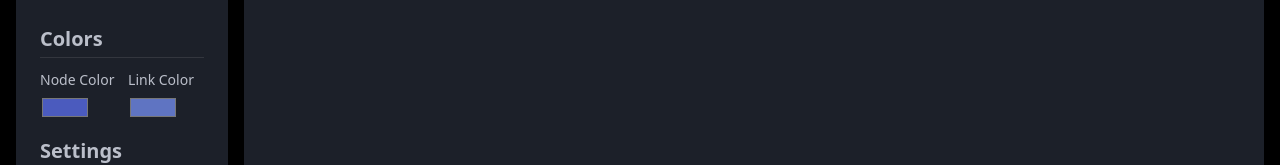
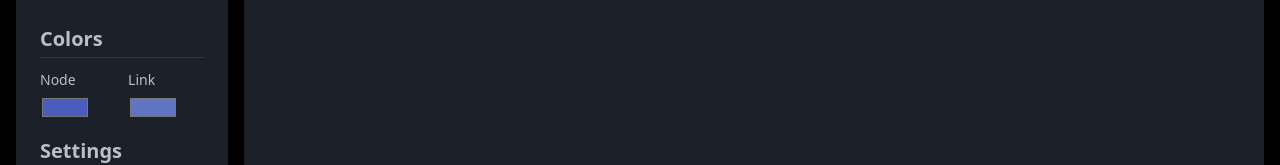
Before and after one commit to shadowrix/react-graph-ts, a React (Vite) app in the folder site/: page / in a window 1280 px wide. Shown: the part 291-456 px from the top of the page. Built offline with nearby package versions, Linux system fonts and the light colour scheme.

Commit message:
Changed colors labels.

```diff
--- a/site/src/App.tsx
+++ b/site/src/App.tsx
@@ -205,7 +205,7 @@ export default function App() {
               <Separator orientation="horizontal" />
             </div>
             <div className="flex gap-3">
-              <Field label="Node Color">
+              <Field label="Node">
                 <input
                   type="color"
                   value={colors.node}
@@ -214,7 +214,7 @@ export default function App() {
                   }
                 />
               </Field>
-              <Field label="Link Color">
+              <Field label="Link">
                 <input
                   type="color"
                   value={colors.link}
```
